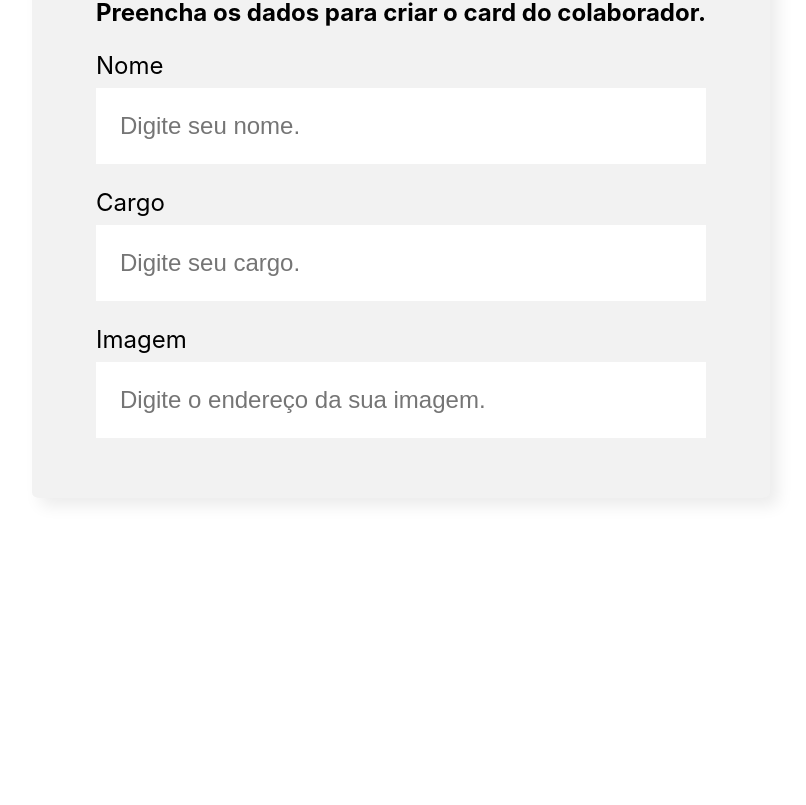
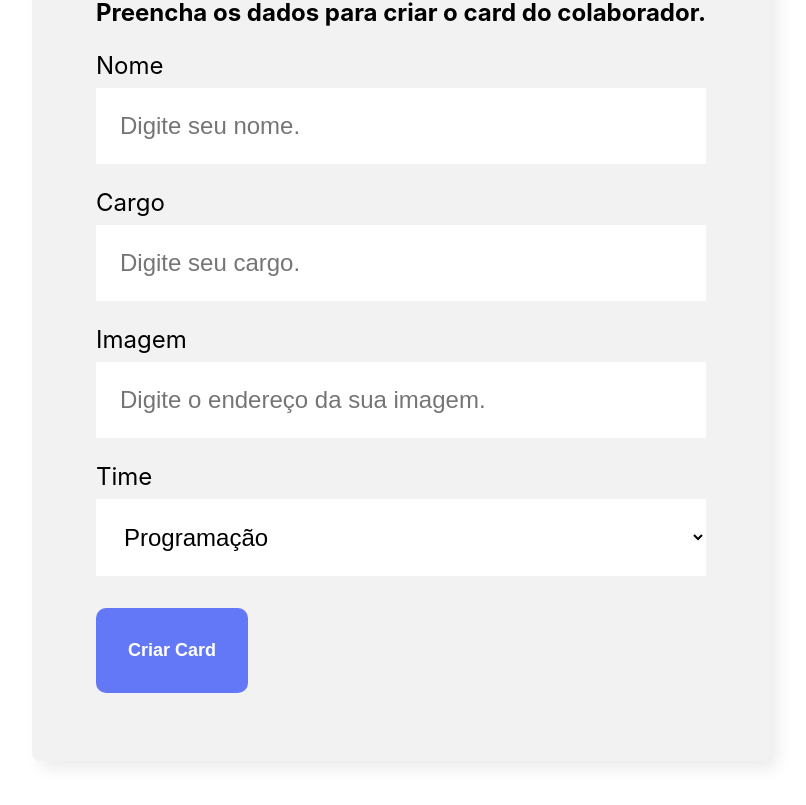
Before and after one commit to TutuSilva/organo, a JavaScript app: page / in a window 1280 px wide. Shown: the part 442-1247 px from the top of the page, without its empty margins (239-1045 px from the left). Before the commit the page ends 1020 px from the top, so only its background shows below. Built offline with nearby package versions, Linux system fonts and the light colour scheme; the HTML template or start-up script is replaced by a standard one.

Commit message:
formulario quase concluido

```diff
--- /dev/null
+++ b/src/componentes/Botão/botao.css
@@ -0,0 +1,14 @@
+.botao {
+  background-color: #6278f7;
+  border-radius: 10px;
+  font-weight: 700;
+  cursor: pointer;
+  font-size: 18px;
+  padding: 32px;
+  color: #fff;
+  border: none;
+  margin: 32px 0;
+}
+.botao:hover {
+  color: #95ffd4;
+}
--- /dev/null
+++ b/src/componentes/Botão/index.js
@@ -0,0 +1,7 @@
+import "./botao.css";
+
+const Botao = (props) => {
+  return <button className="botao">{props.children}</button>;
+};
+
+export default Botao;
--- a/src/componentes/CampoTexto/index.js
+++ b/src/componentes/CampoTexto/index.js
@@ -4,7 +4,7 @@
   return (
     <div className="campo-texto">
       <label>{props.label}</label>
-      <input placeholder={`${props.placeholder}.`} />
+      <input required={props.obrigatorio} placeholder={`${props.placeholder}.`} />
     </div>
   );
 };
--- /dev/null
+++ b/src/componentes/ListaSuspensa/index.js
@@ -0,0 +1,16 @@
+import "./listaSuspensa.css";
+
+const ListaSuspensa = (props) => {
+  return (
+    <div className="lista-suspensa">
+      <label>{props.label}</label>
+      <select required={props.obrigatorio}>
+        {props.itens.map((item) => (
+          <option key={item}>{item}</option>
+        ))}
+      </select>
+    </div>
+  );
+};
+
+export default ListaSuspensa;
--- /dev/null
+++ b/src/componentes/ListaSuspensa/listaSuspensa.css
@@ -0,0 +1,14 @@
+.lista-suspensa label{
+  display: block;
+  margin-bottom: 8px;
+  font-size: 24px;
+}
+.lista-suspensa select {
+  background-color: #fff;
+  box-shadow: 10px 10px 30px rgba(0, 0, 0, 0, 06);
+  width: 100%;
+  border: none;
+  font-size: 24px;
+  padding: 24px;
+  box-sizing: border-box;
+}
--- a/src/componentes/form/index.js
+++ b/src/componentes/form/index.js
@@ -1,19 +1,45 @@
 import CampoTexto from "../CampoTexto";
 import "./form.css";
+import ListaSuspensa from "./../ListaSuspensa/index";
+import Botao from "../Botão";
 
 const Formu = () => {
+  const times = [
+    "Programação",
+    "Front-End",
+    "Data Science",
+    "Devops",
+    "Ux e Design",
+    "Mobile",
+    "Inovação e Gestão",
+  ];
+
+  const aoSalvar = (evento) => {
+    evento.preventDefault();
+    console.log("TESTE");
+  };
   return (
     <section className="formulario-container">
-        <form className="formulario">
+      <form onSubmit={aoSalvar} className="formulario">
         <h2 className="titulo-form">
           Preencha os dados para criar o card do colaborador.
         </h2>
-          <CampoTexto label="Nome" placeholder="Digite seu nome" />
-          <CampoTexto label="Cargo" placeholder="Digite seu cargo" />
+        <CampoTexto
+          obrigatorio={true}
+          label="Nome"
+          placeholder="Digite seu nome"
+        />
+        <CampoTexto
+          obrigatorio={true}
+          label="Cargo"
+          placeholder="Digite seu cargo"
+        />
         <CampoTexto
           label="Imagem"
           placeholder="Digite o endereço da sua imagem"
         />
+        <ListaSuspensa obrigatorio={true} label="Time" itens={times} />
+        <Botao>Criar Card</Botao>
       </form>
     </section>
   );
```
Lines whose indentation alone changed are shown as unchanged.
